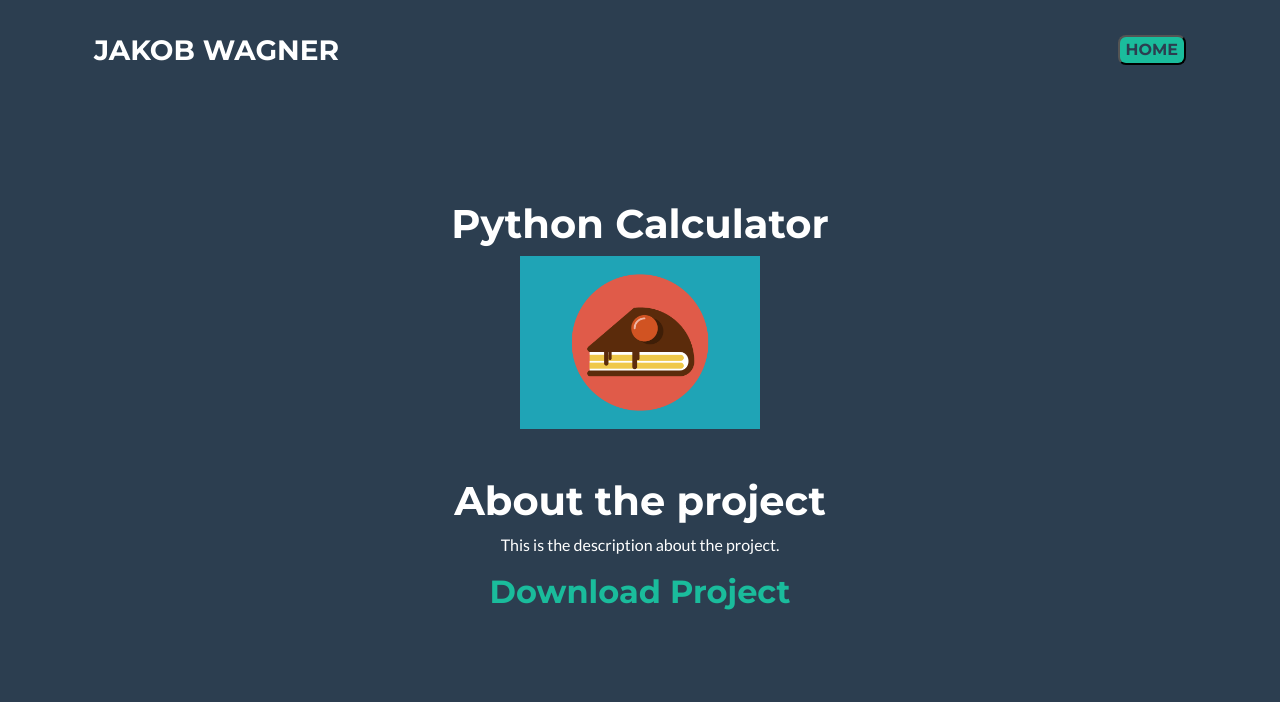
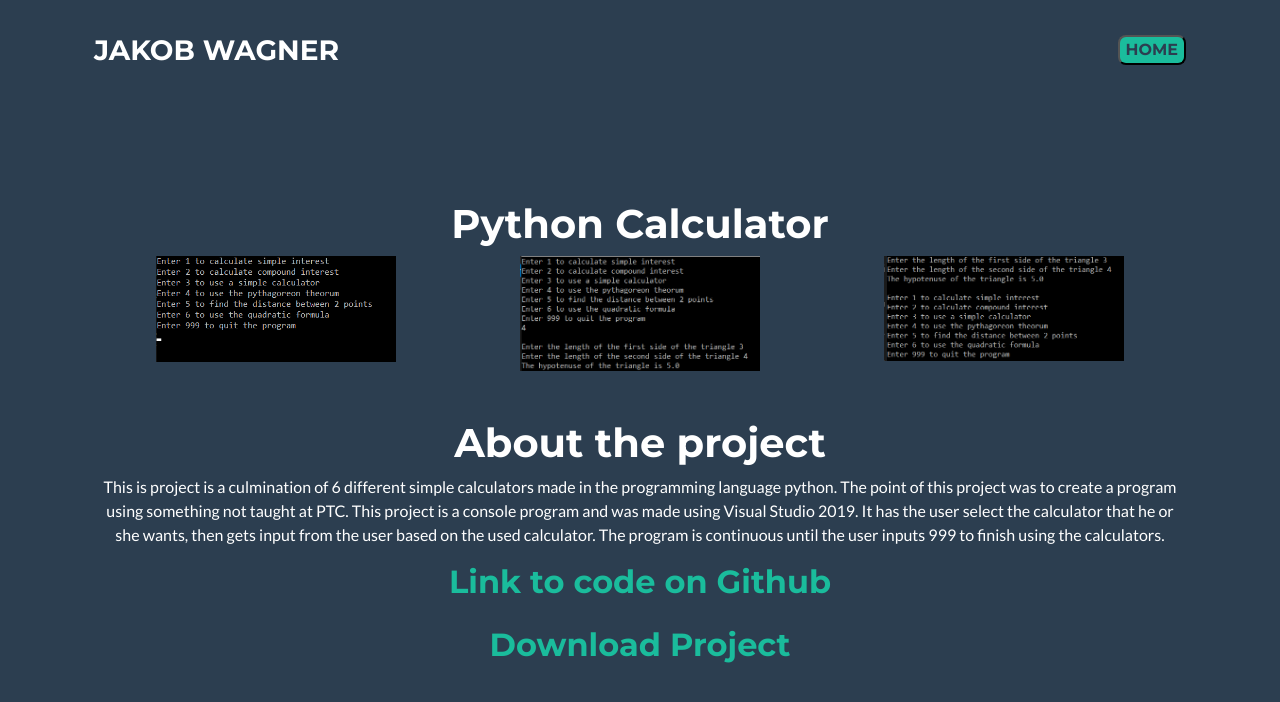
Before and after one commit to Bluedragon271999/Bluedragon271999.github.io, a plain HTML site: page Python.html in a window 1280 px wide. Drawn offline with Linux system fonts and the light colour scheme.

Commit message:
Added final Project

```diff
--- a/Python.html
+++ b/Python.html
@@ -25,10 +25,25 @@
     <header class="masthead bg-secondary text-center">
         <h1 class="text-white">Python Calculator</h1>
         <div class="container d-flex align-items-center flex-column">
-            <img class="masthead-avatar mb-5" src="assets/img/portfolio/cake.png" alt="" />
+            <div class="container">
+                <div class="row">
+                    <div class="col-lg">
+                        <img class="masthead-avatar mb-5" src="assets/img/calculators.png" alt="Calculator Choices" />
+                    </div>
+                    <div class="col-lg">
+                        <img class="masthead-avatar mb-5" src="assets/img/input.png" alt="User input and answer" />
+                    </div>
+                    <div class="col-lg">
+                        <img class="masthead-avatar mb-5" src="assets/img/continue.png" alt="Code continues" />
+                    </div>
+                </div>
+            </div>
             <h1 class="text-white">About the project</h1>
-            <p class="text-white">This is the description about the project.</p>
-            <a href="/assets/img/portfolio/cabin.png" download>
+            <p class="text-white">This is project is a culmination of 6 different simple calculators made in the programming language python.  The point of this project was to create a program using something not taught at PTC.  This project is a console program and was made using Visual Studio 2019.  It has the user select the calculator that he or she wants, then gets input from the user based on the used calculator.  The program is continuous until the user inputs 999 to finish using the calculators.</p>
+            <a href="https://github.com/Bluedragon271999/PortfolioProject" id="github" name="github">
+                <h2 class=" mb-4">Link to code on Github</h2>
+            </a>
+            <a href="/assets/Projects/PythonProject.zip" download>
                 <h2>Download Project</h2>
             </a>
         </div>
```
Also changed, not shown: Game.html (+1 -1 lines), Geocode.html (+1 -1 lines), RPGEnemies.html (+3 -3 lines), index.html (+3 -3 lines), newGame.html (+3 -3 lines), assets/img/calculators.png (added), assets/img/continue.png (added), assets/img/input.png (added), 1 other file.
